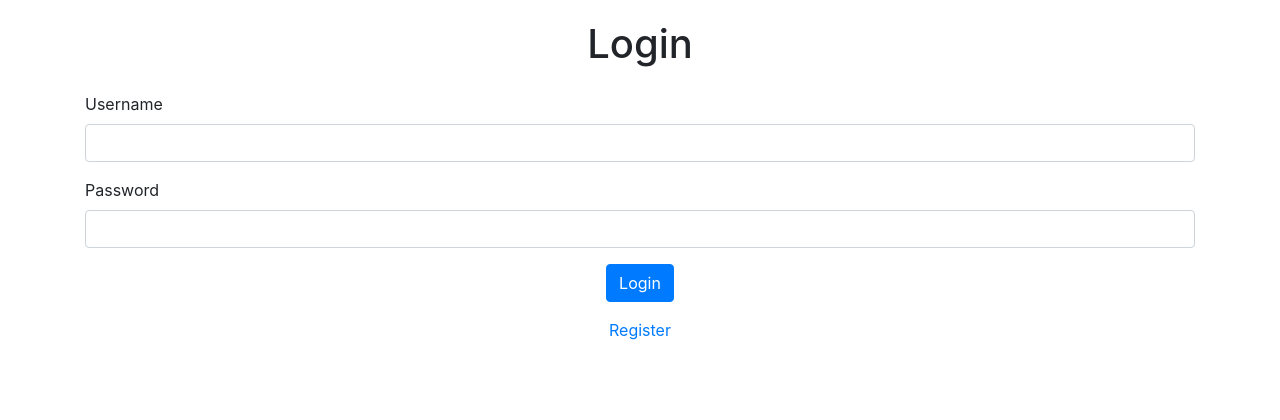
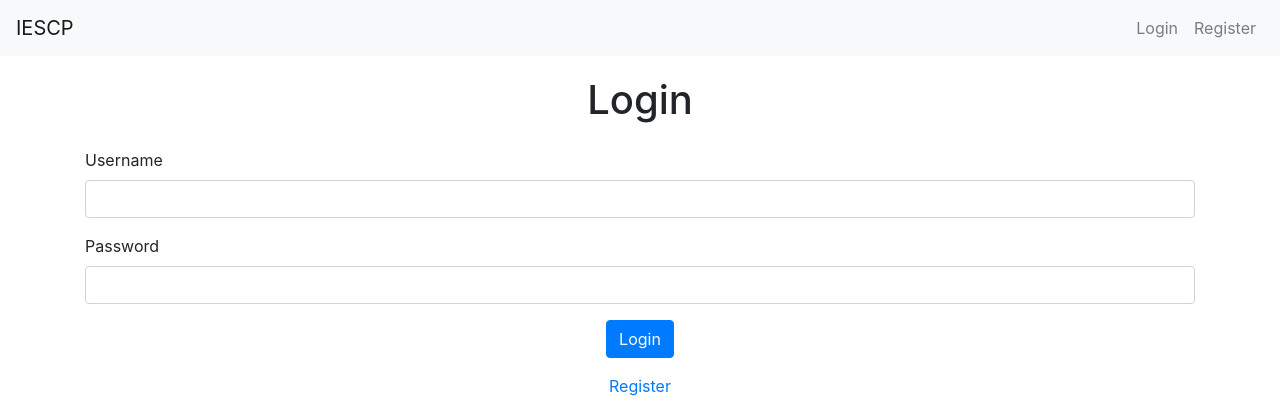
Before and after one commit to prajjwalyd/SponsorLink, a Flask app: a page that uses templates/layout.html in a window 1280 px wide. Shown: the top 420 px of the page. Run offline with Flask 3, Linux system fonts and the light colour scheme; some libraries are stand-ins or nearby versions.

Commit message:
users dashboard added along with navbar

```diff
--- a/app.py
+++ b/app.py
@@ -23,9 +23,12 @@ class User(UserMixin, db.Model):
     password = db.Column(db.String(200), nullable=False)
     role = db.Column(db.String(20), nullable=False)  # 'admin', 'sponsor', 'influencer'
     # Additional fields for different roles
+
+    # Sponsor fields
     company_name = db.Column(db.String(100))
     industry = db.Column(db.String(100))
     budget = db.Column(db.Integer)
+    # Influencer fields
     category = db.Column(db.String(100))
     niche = db.Column(db.String(100))
     reach = db.Column(db.Integer)
@@ -83,6 +86,18 @@ class RegistrationForm(FlaskForm):
 def home():
     return render_template('index.html')
 
+# @app.route('/')
+# def index():
+#     if current_user.is_authenticated:
+#         if current_user.role == 'admin':
+#             return redirect(url_for('admin_dashboard'))
+#         elif current_user.role == 'sponsor':
+#             return redirect(url_for('sponsor_dashboard'))
+#         elif current_user.role == 'influencer':
+#             return redirect(url_for('influencer_dashboard'))
+#     return render_template('index.html')
+
+
 @app.route('/login', methods=['GET', 'POST'])
 def login():
     form = LoginForm()
@@ -90,11 +105,19 @@ def login():
         user = User.query.filter_by(username=form.username.data).first()
         if user and check_password_hash(user.password, form.password.data):
             login_user(user)
-            flash('Login successful!', 'success')
-            return redirect(url_for('dashboard'))
+            flash('Logged in successfully!', 'success')
+            if user.role == 'admin':
+                return redirect(url_for('admin_dashboard'))
+            elif user.role == 'sponsor':
+                return redirect(url_for('sponsor_dashboard'))
+            elif user.role == 'influencer':
+                return redirect(url_for('influencer_dashboard'))
+            else:
+                return redirect(url_for('index'))
         else:
-            flash('Login Unsuccessful. Please check username and password', 'danger')
+            flash('Invalid username or password', 'danger')
     return render_template('login.html', form=form)
+
 
 @app.route('/register', methods=['GET', 'POST'])
 def register():
@@ -116,10 +139,38 @@ def logout():
     flash('You have been logged out.', 'success')
     return redirect(url_for('home'))
 
-@app.route('/dashboard')
+# @app.route('/dashboard')
+# @login_required
+# def dashboard():
+#     return render_template('dashboard.html', name=current_user.username)
+
+@app.route('/admin/dashboard')
 @login_required
-def dashboard():
-    return render_template('dashboard.html', name=current_user.username)
+def admin_dashboard():
+    if current_user.role != 'admin':
+        flash('Access unauthorized!', 'danger')
+        return redirect(url_for('index'))
+    # Here you would add logic to gather statistics for the admin
+    return render_template('admin_dashboard.html')
+
+@app.route('/sponsor/dashboard')
+@login_required
+def sponsor_dashboard():
+    if current_user.role != 'sponsor':
+        flash('Access unauthorized!', 'danger')
+        return redirect(url_for('index'))
+    # Logic to gather sponsor-specific data
+    return render_template('sponsor_dashboard.html')
+
+@app.route('/influencer/dashboard')
+@login_required
+def influencer_dashboard():
+    if current_user.role != 'influencer':
+        flash('Access unauthorized!', 'danger')
+        return redirect(url_for('index'))
+    # Logic to gather influencer-specific data
+    return render_template('influencer_dashboard.html')
+
 
 def create_admin_user():
     admin_username = 'admin'
--- /dev/null
+++ b/templates/admin_dashboard.html
@@ -0,0 +1,5 @@
+{% extends "layout.html" %}
+{% block title %}Admin Dashboard{% endblock %}
+{% block content %}
+<h1 class="text-center">Admin Dashboard</h1>
+{% endblock %}
--- /dev/null
+++ b/templates/influencer_dashboard.html
@@ -0,0 +1,5 @@
+{% extends "layout.html" %}
+{% block title %}Influencer Dashboard{% endblock %}
+{% block content %}
+<h1 class="text-center">Influencer Dashboard</h1>
+{% endblock %}
--- a/templates/layout.html
+++ b/templates/layout.html
@@ -1,7 +1,9 @@
 <!DOCTYPE html>
-<html>
+<html lang="en">
 <head>
-    <title>{% block title %}{% endblock %}</title>
+    <meta charset="UTF-8">
+    <meta name="viewport" content="width=device-width, initial-scale=1.0">
+    <title>{% block title %}IESCP{% endblock %}</title>
     <!-- Bootstrap CSS -->
     <link rel="stylesheet" href="https://maxcdn.bootstrapcdn.com/bootstrap/4.5.2/css/bootstrap.min.css">
     <style>
@@ -11,12 +13,47 @@
     </style>
 </head>
 <body>
+    <nav class="navbar navbar-expand-lg navbar-light bg-light">
+        <a class="navbar-brand" href="{{ url_for('home') }}">IESCP</a>
+        <button class="navbar-toggler" type="button" data-toggle="collapse" data-target="#navbarNav" aria-controls="navbarNav" aria-expanded="false" aria-label="Toggle navigation">
+            <span class="navbar-toggler-icon"></span>
+        </button>
+        <div class="collapse navbar-collapse" id="navbarNav">
+            <ul class="navbar-nav ml-auto">
+                {% if current_user.is_authenticated %}
+                    {% if current_user.role == 'admin' %}
+                        <li class="nav-item">
+                            <a class="nav-link" href="{{ url_for('admin_dashboard') }}">Dashboard</a>
+                        </li>
+                    {% elif current_user.role == 'sponsor' %}
+                        <li class="nav-item">
+                            <a class="nav-link" href="{{ url_for('sponsor_dashboard') }}">Dashboard</a>
+                        </li>
+                    {% elif current_user.role == 'influencer' %}
+                        <li class="nav-item">
+                            <a class="nav-link" href="{{ url_for('influencer_dashboard') }}">Dashboard</a>
+                        </li>
+                    {% endif %}
+                    <li class="nav-item">
+                        <a class="nav-link" href="{{ url_for('logout') }}">Logout</a>
+                    </li>
+                {% else %}
+                    <li class="nav-item">
+                        <a class="nav-link" href="{{ url_for('login') }}">Login</a>
+                    </li>
+                    <li class="nav-item">
+                        <a class="nav-link" href="{{ url_for('register') }}">Register</a>
+                    </li>
+                {% endif %}
+            </ul>
+        </div>
+    </nav>
     <div class="container">
         {% with messages = get_flashed_messages(with_categories=true) %}
             {% if messages %}
                 <div class="alert-container">
                     {% for category, message in messages %}
-                        <div class="alert alert-{{ category }}">{{ message }}</div>
+                        <div class="alert alert-{{ category }}" role="alert">{{ message }}</div>
                     {% endfor %}
                 </div>
             {% endif %}
@@ -24,8 +61,19 @@
         {% block content %}{% endblock %}
     </div>
     <!-- Bootstrap JS and dependencies -->
-    <script src="https://code.jquery.com/jquery-3.5.1.slim.min.js"></script>
     <script src="https://cdn.jsdelivr.net/npm/@popperjs/core@2.5.4/dist/umd/popper.min.js"></script>
     <script src="https://maxcdn.bootstrapcdn.com/bootstrap/4.5.2/js/bootstrap.min.js"></script>
+    <script>
+        document.addEventListener('DOMContentLoaded', (event) => {
+            setTimeout(() => {
+                const alerts = document.querySelectorAll('.alert');
+                alerts.forEach(alert => {
+                    alert.style.transition = 'opacity 1s';
+                    alert.style.opacity = '0';
+                    setTimeout(() => alert.remove(), 1000); // Remove from DOM after fade out
+                });
+            }, 3000);
+        });
+    </script>
 </body>
 </html>
--- /dev/null
+++ b/templates/sponsor_dashboard.html
@@ -0,0 +1,6 @@
+{% extends "layout.html" %}
+{% block title %}Sponsor Dashboard{% endblock %}
+{% block content %}
+<h1 class="text-center">Sponsor Dashboard</h1>
+<!-- Add campaign management and ad request options here -->
+{% endblock %}
```
Also changed, not shown: instance/site.db.
